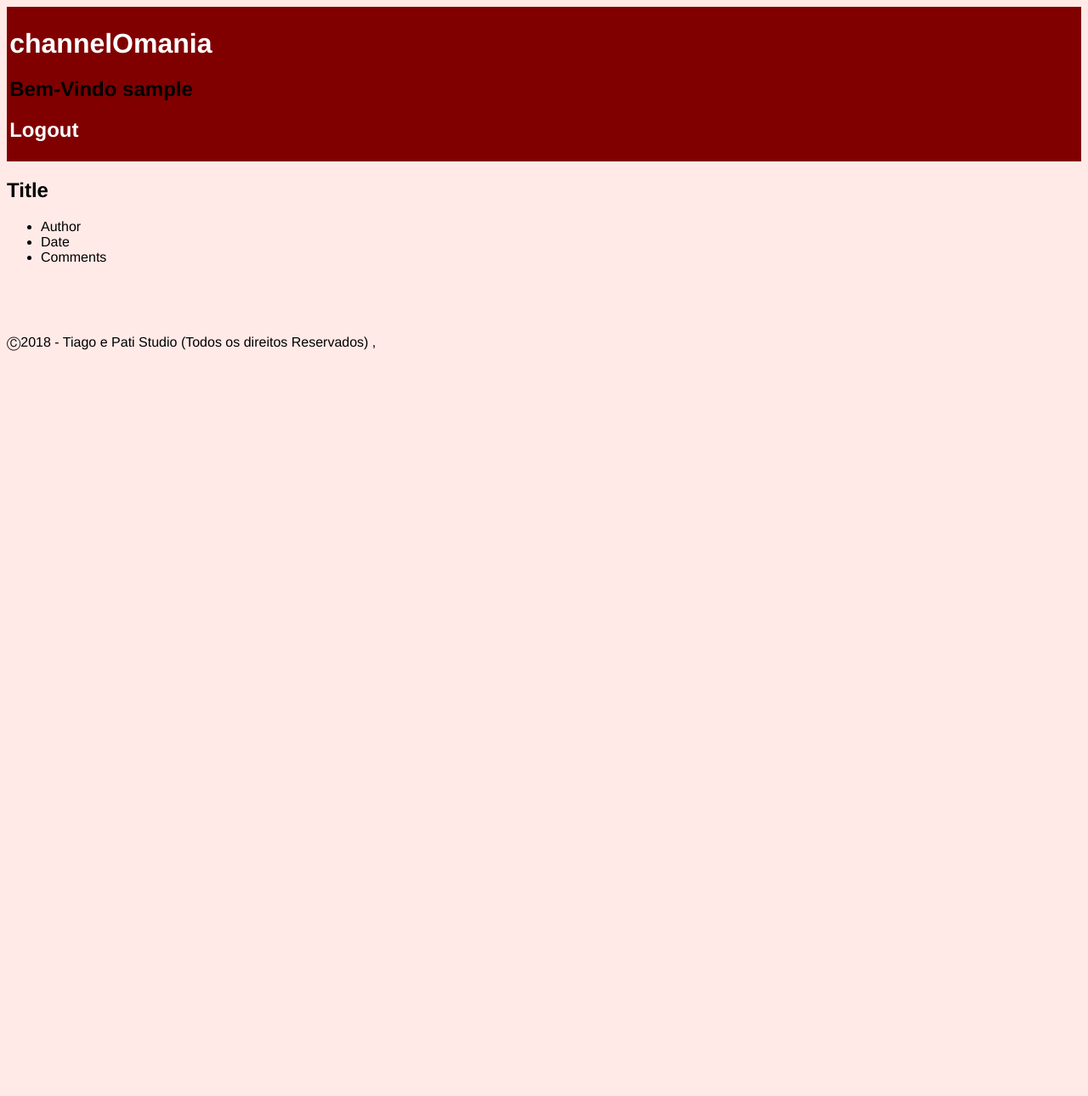
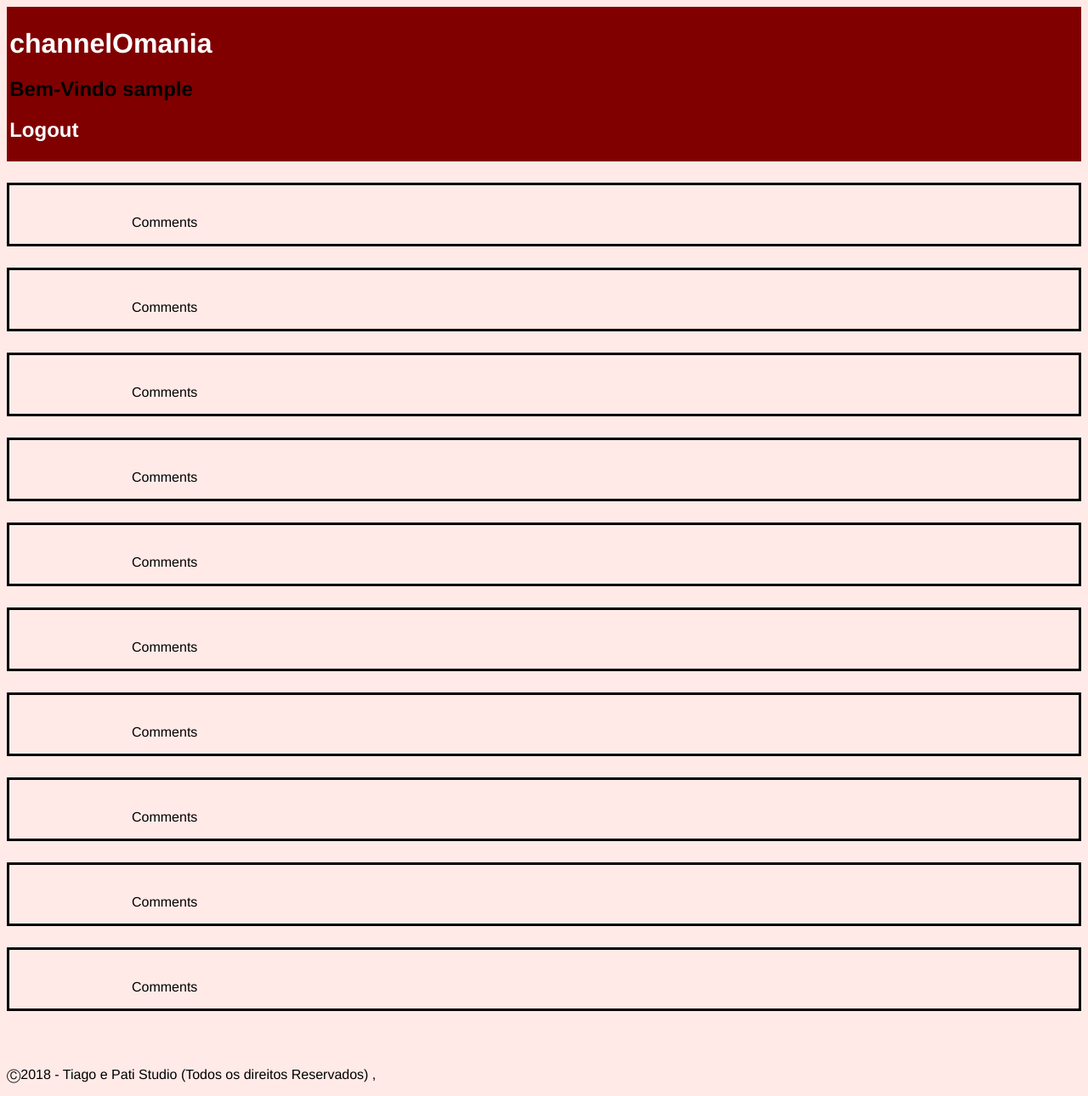
Before and after one commit to TiagoR98/LTW_Project, a PHP site: page /pages/mainpage.php in a window 1280 px wide. Shown: the whole page at 85% size. Before the commit the page ends 413 px from the top, so only its background shows below. Run offline with PHP 8.4, Linux system fonts and the light colour scheme; the visitor is signed in with stand-in values (Sample User, id 1); data comes from the database, SQL or seed files in the repository.

Commit message:
mainpage database (not tested)

```diff
--- a/css/style.css
+++ b/css/style.css
@@ -33,6 +33,11 @@ header a{
   left: 50%;
   margin-right: -50%;
   transform: translate(-50%, -50%);
+}
+
+#story_preview {
+  margin-top: 2%;
+  border-style: solid;
 }
 
 #login #error_text {
@@ -76,3 +81,17 @@ footer{
   clear: left;
   padding-top: 50px;
 }
+
+#story_preview ul{
+  display: flex;
+  flex-wrap: wrap;
+  flex-direction: row;
+  padding: 0;
+  margin: 0;
+}
+
+#story_preview li {
+  text-align: center;
+  list-style-type: none;
+  padding: 1em;
+}
--- a/database/db_list.php
+++ b/database/db_list.php
@@ -16,5 +16,12 @@ function updateProfile($userInfo) {
   return $stmt->fetch();
 }
 
+function listStory() {
+  $db = Database::instance()->db();
+  $stmt = $db->prepare('SELECT * FROM story');
+  $stmt->execute();
+  return $stmt->fetch();
+}
+
 
 ?>
--- a/pages/mainpage.php
+++ b/pages/mainpage.php
@@ -1,11 +1,13 @@
 <?php
   include_once('../includes/session.php');
+  include_once('../database/db_list.php');
   include_once('../templates/tpl_common.php');
   include_once('../templates/tpl_mainpage.php');
 
   draw_header($_SESSION['username']);
 
-  draw_mainpage();
+  $storyInfo = listStory();
+  draw_mainpage($storyInfo);
 
   draw_footer();
 ?>
--- a/templates/tpl_mainpage.php
+++ b/templates/tpl_mainpage.php
@@ -1,12 +1,16 @@
-<?php function draw_mainpage() { ?>
+<?php function draw_mainpage($storyInfo) { ?>
 
+  <?php for ($i = 1; $i <= 10; $i++) { ?>
   <section id="story_preview">
-    <h2>Title</h2>
+    <h3><?php echo($storyInfo['title']); ?></h3>
     <ul>
-      <li>Author</li>
-      <li>Date</li>
+      <li><?php echo($storyInfo['author']); ?></li>
+      <li><?php echo($storyInfo['date']); ?></li>
+      <li><?php echo($storyInfo['upvotes']); ?></li>
+      <li><?php echo($storyInfo['downvotes']); ?></li>
       <li>Comments</li>
     </ul>
   </section>
+  <?php } ?>
 
 <?php } ?>
```
